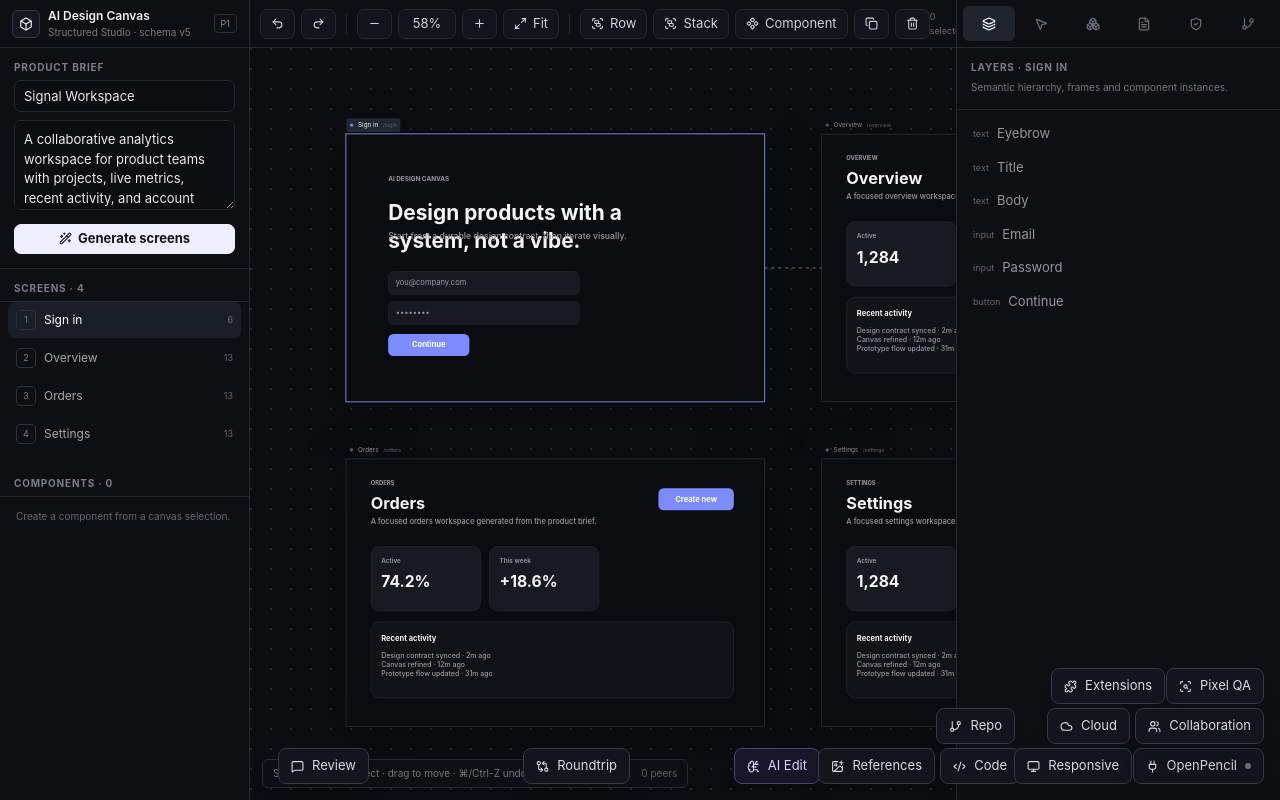
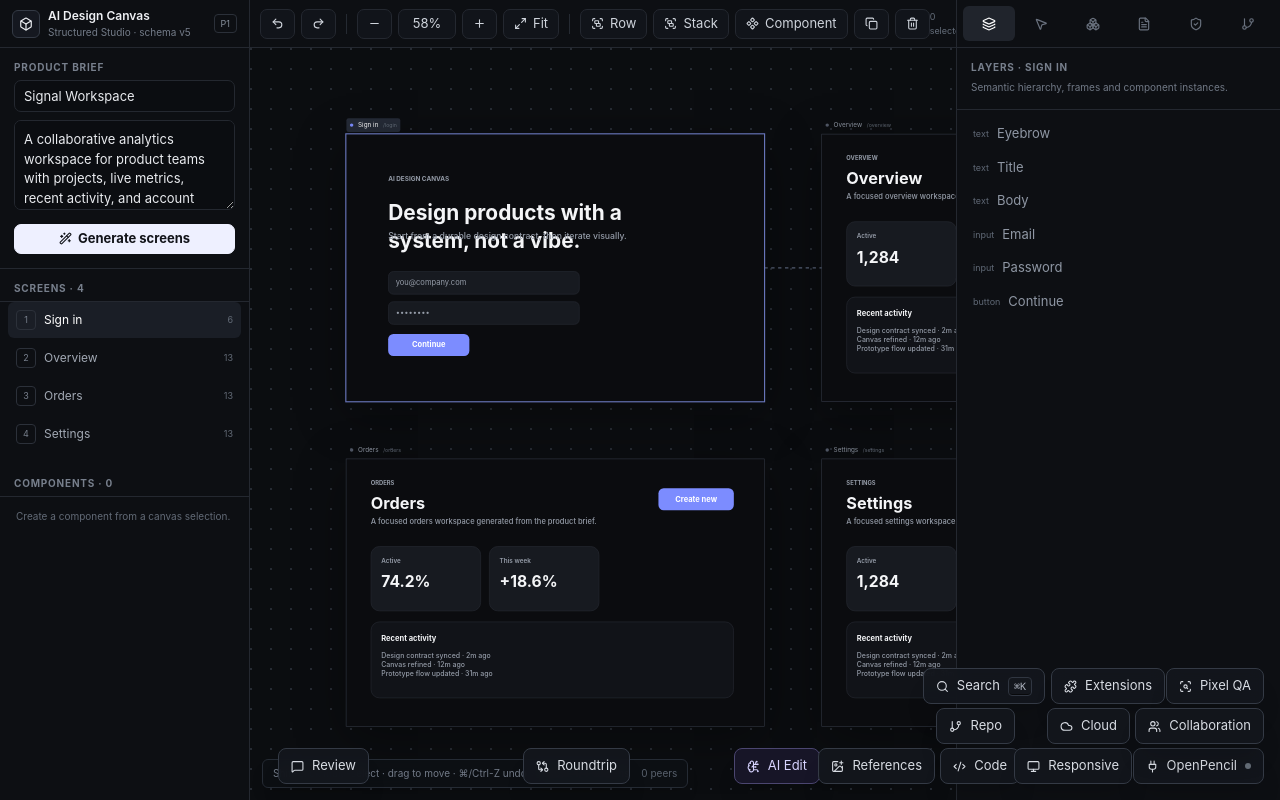
Before and after one commit to hanafishiddiq/ai-design-canvas, a Next.js app: page / in a window 1280 px wide. Built offline with nearby package versions, Linux system fonts and the light colour scheme.

Commit message:
feat: mount command palette

```diff
--- a/src/app/layout.tsx
+++ b/src/app/layout.tsx
@@ -4,6 +4,7 @@ import { CodeExportPanel } from "@/components/code-export-panel";
 import { ExtensionsPanel } from "@/components/extensions-panel";
 import { CollaborationPanel } from "@/components/collaboration-panel";
 import { CloudProjectsPanel } from "@/components/cloud-projects-panel";
+import { CommandPalette } from "@/components/command-palette";
 import { OpenPencilConnector } from "@/components/openpencil-connector";
 import { PixelQaPanel } from "@/components/pixel-qa-panel";
 import { ReferenceLibrary } from "@/components/reference-library";
@@ -19,5 +20,5 @@ export const metadata: Metadata = {
 };
 
 export default function RootLayout({ children }: Readonly<{ children: React.ReactNode }>) {
-  return <html lang="en"><body>{children}<ExtensionsPanel /><PixelQaPanel /><RepositoryPanel /><CloudProjectsPanel /><CollaborationPanel /><ReviewPanel /><RoundtripPanel /><AiEditPanel /><ReferenceLibrary /><CodeExportPanel /><ResponsivePreview /><OpenPencilConnector /></body></html>;
+  return <html lang="en"><body>{children}<CommandPalette /><ExtensionsPanel /><PixelQaPanel /><RepositoryPanel /><CloudProjectsPanel /><CollaborationPanel /><ReviewPanel /><RoundtripPanel /><AiEditPanel /><ReferenceLibrary /><CodeExportPanel /><ResponsivePreview /><OpenPencilConnector /></body></html>;
 }
```
